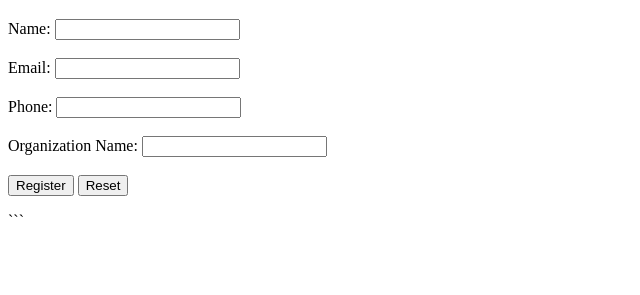
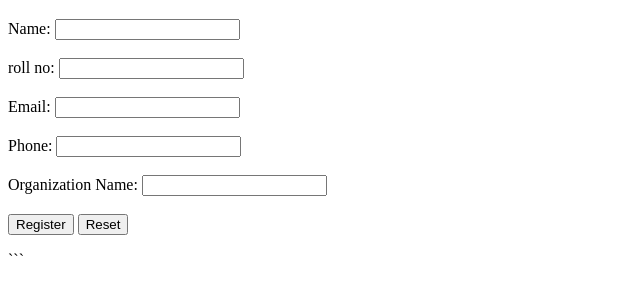
Before and after one commit to rajukodiganti/devops, a plain HTML site: page index.html in a window 1280 px wide. Shown: the part 87-382 px from the top of the page, without its empty margins (0-640 px from the left). Drawn offline with Linux system fonts and the light colour scheme.

Commit message:
Add roll number input field to form

```diff
--- a/index.html
+++ b/index.html
@@ -12,6 +12,10 @@
     <form>
         <label>Name:</label>
         <input type="text" name="name">
+        <br><br>
+
+        <label>roll no:</label>
+        <input type="tel" name="roll no">
         <br><br>
 
         <label>Email:</label>
```
